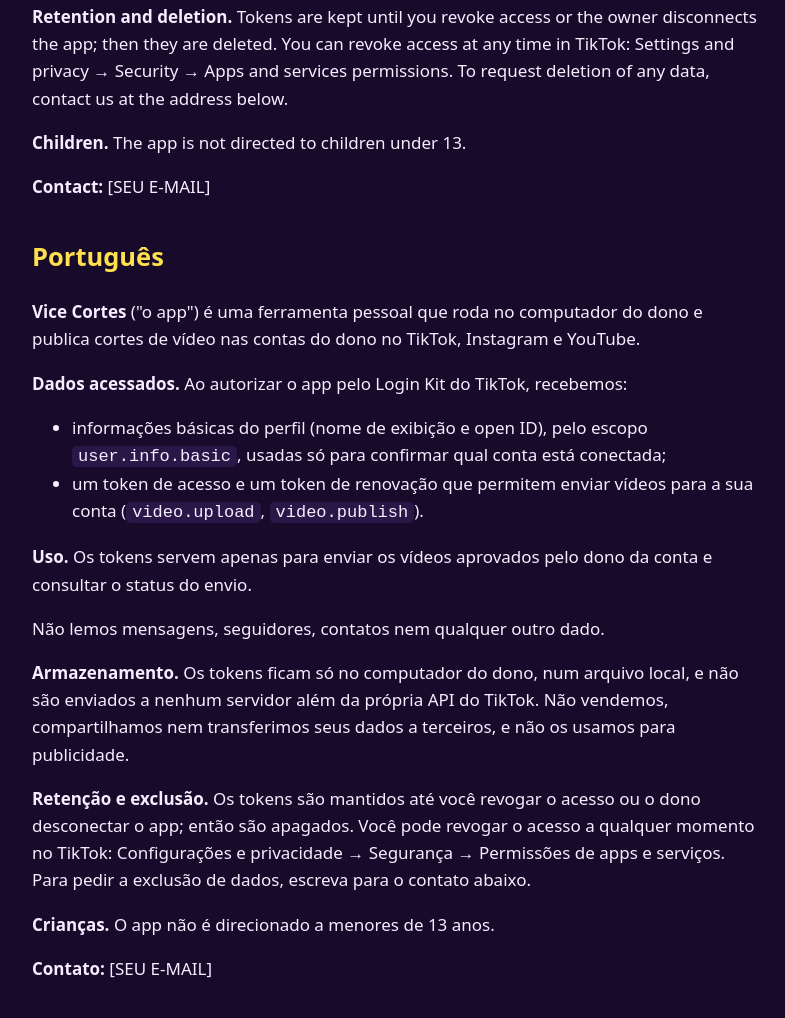
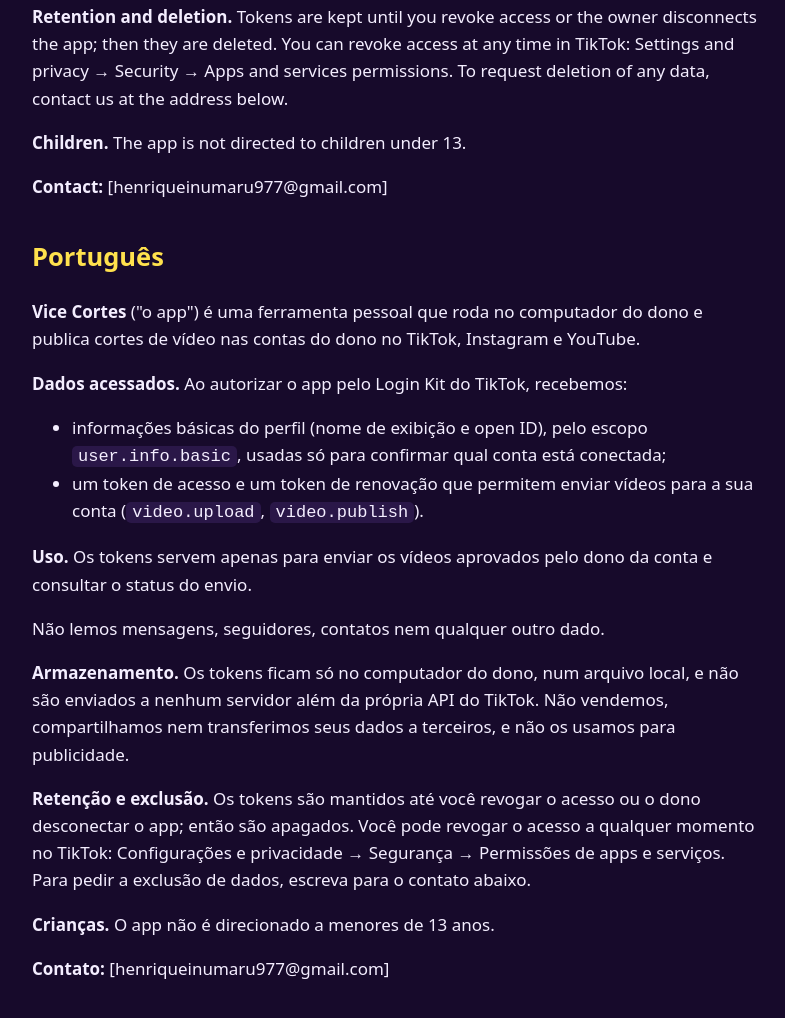
Before and after one commit to guiedrops-astrea/vicecortes, a plain HTML site: page privacidade.html in a window 1280 px wide. Shown: the part 853-1871 px from the top of the page, without its empty margins (244-1029 px from the left). Drawn offline with Linux system fonts and the light colour scheme.

Commit message:
Update privacidade.html

```diff
--- a/privacidade.html
+++ b/privacidade.html
@@ -21,7 +21,7 @@ a{color:#19E3FF}code{background:#2a1748;padding:1px 6px;border-radius:5px}em{col
 <p><strong>Storage.</strong> Tokens are stored only on the owner's computer, in a local file. They are not sent to any server other than TikTok's own API. We do not sell, share or transfer your data to third parties and we do not use it for advertising.</p>
 <p><strong>Retention and deletion.</strong> Tokens are kept until you revoke access or the owner disconnects the app; then they are deleted. You can revoke access at any time in TikTok: Settings and privacy → Security → Apps and services permissions. To request deletion of any data, contact us at the address below.</p>
 <p><strong>Children.</strong> The app is not directed to children under 13.</p>
-<p><strong>Contact:</strong> [SEU E-MAIL]</p>
+<p><strong>Contact:</strong> [henriqueinumaru977@gmail.com]</p>
 <h2>Português</h2>
 <p><strong>Vice Cortes</strong> ("o app") é uma ferramenta pessoal que roda no computador do dono e publica cortes de vídeo nas contas do dono no TikTok, Instagram e YouTube.</p>
 <p><strong>Dados acessados.</strong> Ao autorizar o app pelo Login Kit do TikTok, recebemos:</p>
@@ -34,4 +34,4 @@ a{color:#19E3FF}code{background:#2a1748;padding:1px 6px;border-radius:5px}em{col
 <p><strong>Armazenamento.</strong> Os tokens ficam só no computador do dono, num arquivo local, e não são enviados a nenhum servidor além da própria API do TikTok. Não vendemos, compartilhamos nem transferimos seus dados a terceiros, e não os usamos para publicidade.</p>
 <p><strong>Retenção e exclusão.</strong> Os tokens são mantidos até você revogar o acesso ou o dono desconectar o app; então são apagados. Você pode revogar o acesso a qualquer momento no TikTok: Configurações e privacidade → Segurança → Permissões de apps e serviços. Para pedir a exclusão de dados, escreva para o contato abaixo.</p>
 <p><strong>Crianças.</strong> O app não é direcionado a menores de 13 anos.</p>
-<p><strong>Contato:</strong> [SEU E-MAIL]</p></main></body></html>
+<p><strong>Contato:</strong> [henriqueinumaru977@gmail.com]</p></main></body></html>
```
